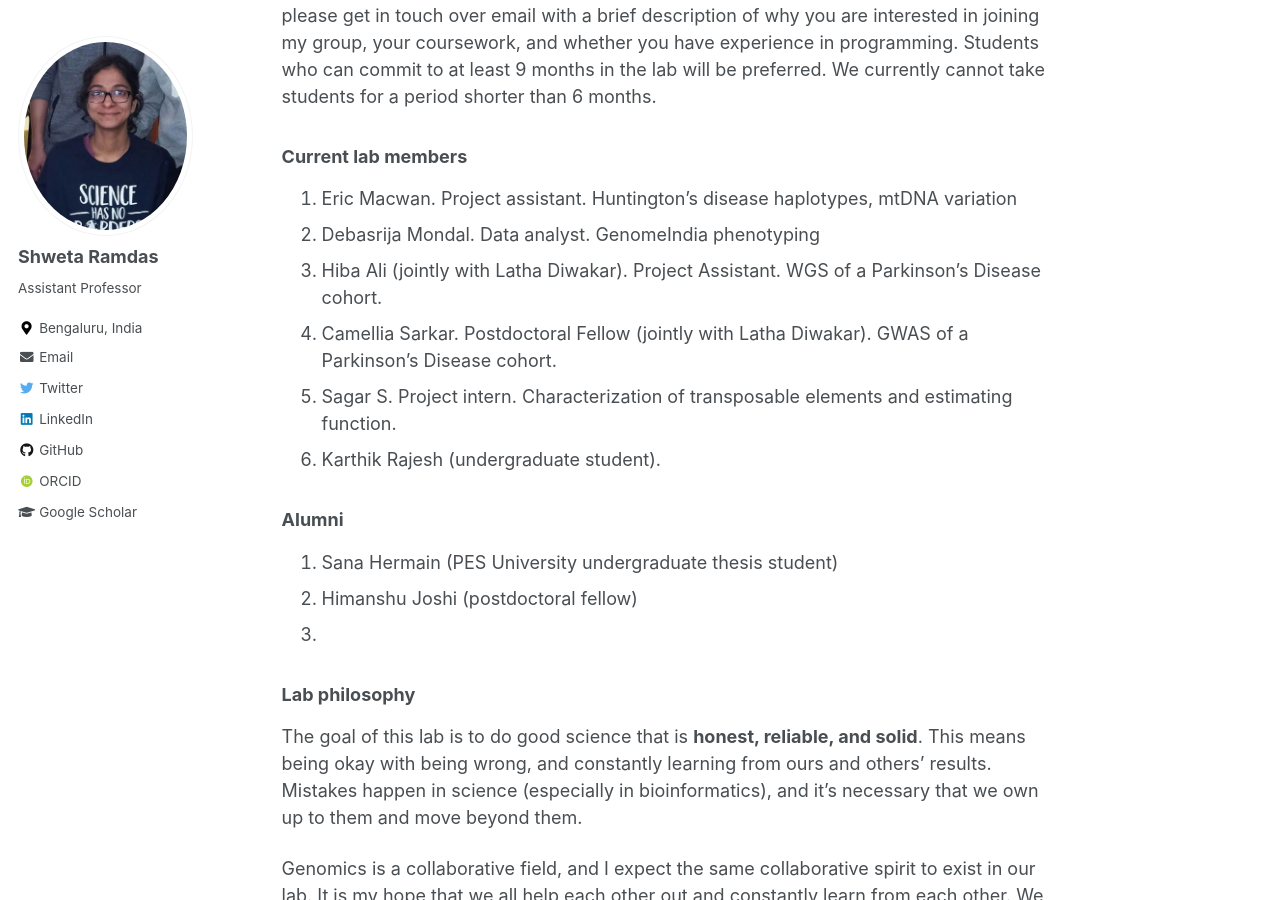
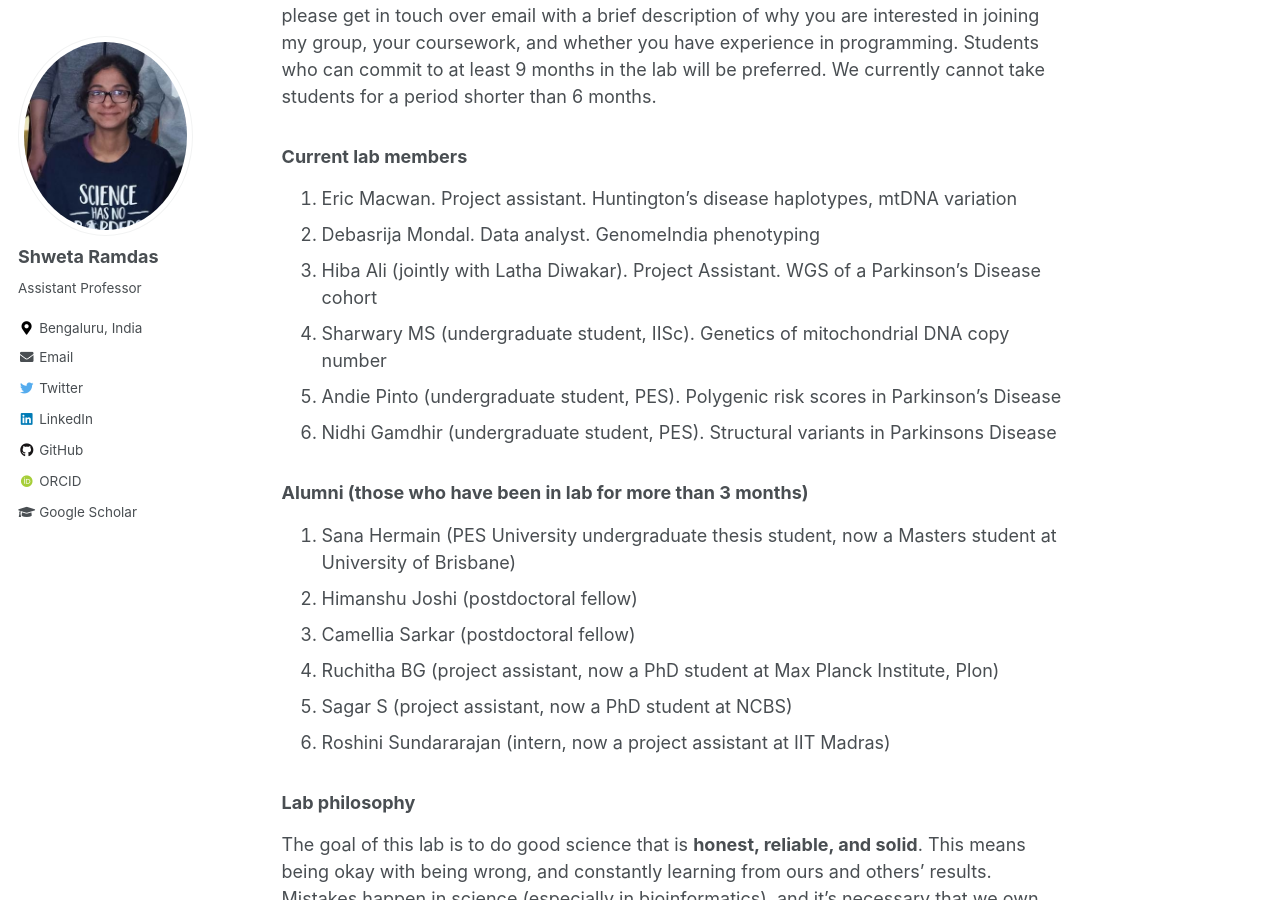
Before and after one commit to shwetaramdas/shwetaramdas.github.io, a Jekyll site: the page built from _pages/students.md, in a window 1280 px wide and 900 px high, scrolled down 240 px. Built offline with Jekyll 4.4.1, drawn with Linux system fonts in a browser that asks for light colours; some web fonts are replaced; some of the changed text lies outside the part shown.

Commit message:
update
updated finally

```diff
--- a/_pages/students.md
+++ b/_pages/students.md
@@ -12,15 +12,18 @@ If you are interested in working with me for an undergraduate projects/masters t
 ### Current lab members
 1. Eric Macwan. Project assistant. Huntington's disease haplotypes, mtDNA variation
 2. Debasrija Mondal. Data analyst. GenomeIndia phenotyping
-3. Hiba Ali (jointly with Latha Diwakar). Project Assistant. WGS of a Parkinson's Disease cohort.
-4. Camellia Sarkar. Postdoctoral Fellow (jointly with Latha Diwakar). GWAS of a Parkinson's Disease cohort.
-5. Sagar S. Project intern. Characterization of transposable elements and estimating function.
-6. Karthik Rajesh (undergraduate student).
+3. Hiba Ali (jointly with Latha Diwakar). Project Assistant. WGS of a Parkinson's Disease cohort
+4. Sharwary MS (undergraduate student, IISc). Genetics of mitochondrial DNA copy number
+5. Andie Pinto (undergraduate student, PES). Polygenic risk scores in Parkinson's Disease
+6. Nidhi Gamdhir (undergraduate student, PES). Structural variants in Parkinsons Disease
 
-### Alumni
-1. Sana Hermain (PES University undergraduate thesis student)
+### Alumni (those who have been in lab for more than 3 months)
+1. Sana Hermain (PES University undergraduate thesis student, now a Masters student at University of Brisbane)
 2. Himanshu Joshi (postdoctoral fellow)
-3.
+3. Camellia Sarkar (postdoctoral fellow)
+4. Ruchitha BG (project assistant, now a PhD student at Max Planck Institute, Plon)
+5. Sagar S (project assistant, now a PhD student at NCBS)
+6. Roshini Sundararajan (intern, now a project assistant at IIT Madras)
 
 ### Lab philosophy
 
@@ -47,5 +50,5 @@ We are an inclusive group, and everyone should feel welcome in our group. We wil
 - I will work with you to help you identify a question that drives you.
 - I will help you develop your writing, presenting, and leadership skills (a key both in academia and outside academia).
 - I will meet with you weekly to troubleshoot, prioritize next steps, and help keep projects moving.
-- I will help move your project from the first draft to a paper/conference presentation
+- I will help move your project from the first draft to a paper/conference presentation.
 - I will be supportive of your career goals and will work with you to find the best ways to reach them.
```
Also changed, not shown: _pages/research.md (+8 -6 lines).
